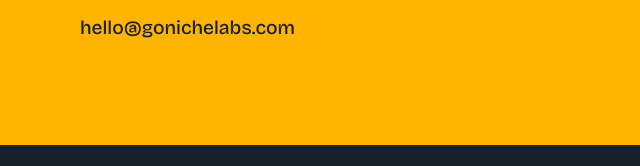
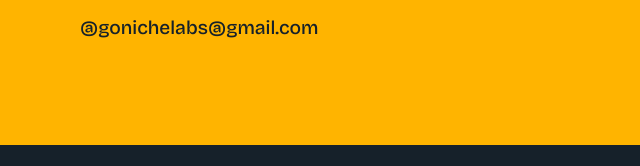
Before and after one commit to crudecomic/gonichelabs, a plain HTML site: page index.html in a window 1280 px wide. Shown: the part 3074-3240 px from the top of the page, 0-640 px from the left. Drawn offline with nearby package versions, Linux system fonts and the light colour scheme.

Commit message:
update Email

```diff
--- a/index.html
+++ b/index.html
@@ -399,8 +399,8 @@
   <div class="wrap">
     <h2 id="contact-title">Know a market where the giants have stopped paying attention?</h2>
     <p>Send us the market, the dominant player, and what's missing. We read everything and reply to the ones where we see a real opening.</p>
-    <a class="btn" href="mailto:hello@gonichelabs.com?subject=A%20market%20worth%20a%20look">Email the lab</a>
-    <p class="address">hello@gonichelabs.com</p>
+    <a class="btn" href="">Email the lab</a>
+    <p class="address">@gonichelabs@gmail.com</p>
   </div>
 </section>
 
```
